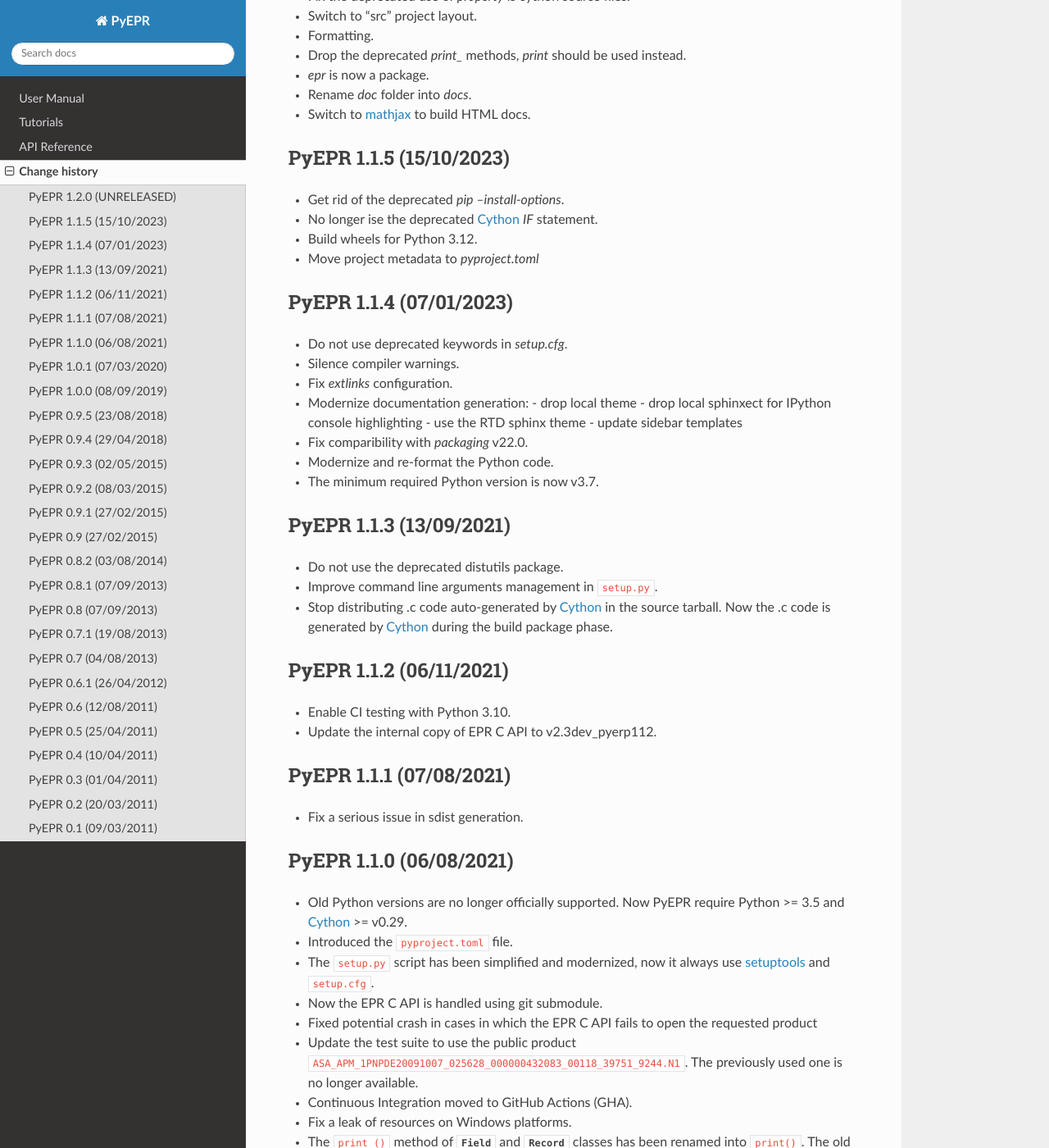
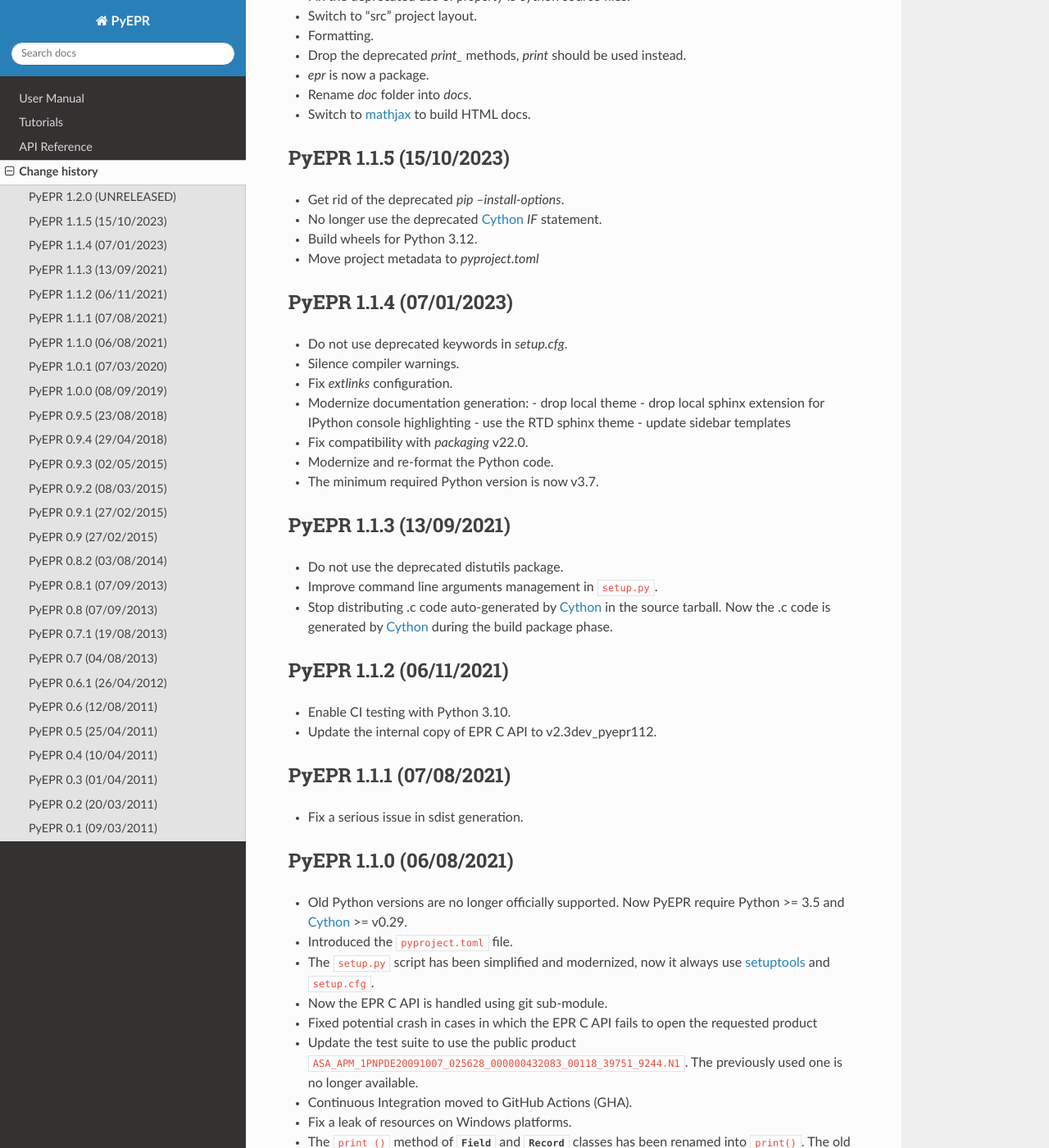
Before and after one commit to avalentino/pyepr, a Sphinx documentation site: the page built from docs/NEWS.rst, in a window 1280 px wide and 1400 px high, scrolled down 256 px. Shown: the whole window at 82% size. Built offline with Sphinx 7.4.7 and the Read the Docs theme 3.1.0, drawn with Linux system fonts in a browser that asks for light colours; some of the changed text lies outside the part shown.

```diff
--- a/docs/NEWS.rst
+++ b/docs/NEWS.rst
@@ -21,7 +21,7 @@ PyEPR 1.1.5 (15/10/2023)
 ------------------------
 
 * Get rid of the deprecated `pip --install-options`.
-* No longer ise the deprecated Cython_ `IF` statement.
+* No longer use the deprecated Cython_ `IF` statement.
 * Build wheels for Python 3.12.
 * Move project metadata to `pyproject.toml`
 
@@ -34,10 +34,10 @@ PyEPR 1.1.4 (07/01/2023)
 * Fix `extlinks` configuration.
 * Modernize documentation generation:
   - drop local theme
-  - drop local sphinxect for IPython console highlighting
+  - drop local sphinx extension for IPython console highlighting
   - use the RTD sphinx theme
   - update sidebar templates
-* Fix comparibility with `packaging` v22.0.
+* Fix compatibility with `packaging` v22.0.
 * Modernize and re-format the Python code.
 * The minimum required Python version is now v3.7.
 
@@ -55,7 +55,7 @@ PyEPR 1.1.2 (06/11/2021)
 ------------------------
 
 * Enable CI testing with Python 3.10.
-* Update the internal copy of EPR C API to v2.3dev_pyerp112.
+* Update the internal copy of EPR C API to v2.3dev_pyepr112.
 
 
 PyEPR 1.1.1 (07/08/2021)
@@ -72,7 +72,7 @@ PyEPR 1.1.0 (06/08/2021)
 * Introduced the ``pyproject.toml`` file.
 * The ``setup.py`` script has been simplified and modernized,
   now it always use setuptools_ and ``setup.cfg``.
-* Now the EPR C API is handled using git submodule.
+* Now the EPR C API is handled using git sub-module.
 * Fixed potential crash in cases in which the EPR C API fails to open the
   requested product
 * Update the test suite to use the public product
@@ -162,7 +162,7 @@ PyEPR 0.9 (27/02/2015)
 ----------------------
 
 * basic support for update mode: products can now be opened in update mode
-  ('rb+') and it is possible to call :meth:`epr.Field.set_elem` and
+  (`rb+`) and it is possible to call :meth:`epr.Field.set_elem` and
   :meth:`epr.Field.set_elems` methods to set :class:`epr.Field` elements
   changing the contents of the :class:`epr.Product` on disk.
   This feature is not available in the EPR C API.
--- a/docs/bands_example.rst
+++ b/docs/bands_example.rst
@@ -30,7 +30,7 @@ Import section
 
 To use the Python_ EPR API one have to import :mod:`epr` module.
 
-At first import time the underlaying  C library is opportunely initialized.
+At first import time the underlying C library is opportunely initialized.
 
 .. raw:: latex
 
--- a/docs/bitmask_example.rst
+++ b/docs/bitmask_example.rst
@@ -1,4 +1,4 @@
-Exporting bitmasks
+Exporting bit-masks
 -------------------
 
 .. index:: bitmask, ENVISAT
@@ -75,7 +75,7 @@ using the :meth:`epr.Product.get_scene_width` and
    :lines: 61-62
 
 The EPR API allows to manage data by means of :class:`epr.Raster` objects, so
-the function :func:`epr.create_bitmask_raster`, specific for bitmasks, is used
+the function :func:`epr.create_bitmask_raster`, specific for bit-masks, is used
 to create a :class:`epr.Raster` instance.
 
 .. seealso:: :func:`epr.create_raster`
```
Also changed, not shown: other parts of docs/NEWS.rst (+4 -4 lines), docs/reference.rst (+5 -5 lines), docs/spelling_wordlist.txt (added, +32 -0 lines), docs/usermanual.rst (+12 -12 lines).
